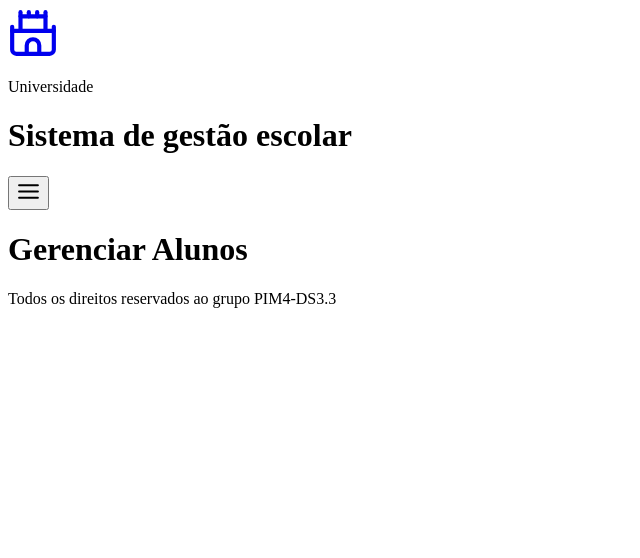
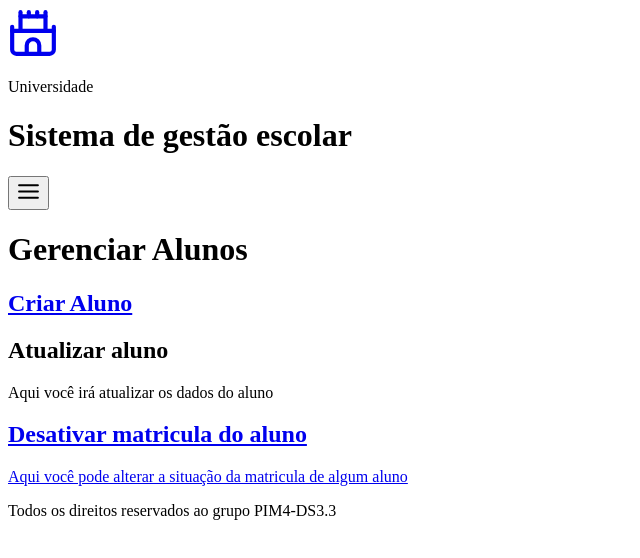
Before and after one commit to W-Wag/pim-4.3, a React (Vite) app in the folder desktop/src/renderer/: page /alunos in a window 1280 px wide. Shown: the top 558 px of the page, without its empty margins (0-640 px from the left). Built offline with nearby package versions, Linux system fonts and the light colour scheme.

Commit message:
Criando os componentes de Aluno e Criar Aluno

```diff
--- a/desktop/src/renderer/src/Aluno.tsx
+++ /dev/null
@@ -1,7 +0,0 @@
-export function Aluno(): JSX.Element {
-  return (
-    <div>
-      <h1>Gerenciar Alunos</h1>
-    </div>
-  )
-}
--- /dev/null
+++ b/desktop/src/renderer/src/Student.tsx
@@ -0,0 +1,39 @@
+import { Link } from 'react-router-dom'
+
+export function Student(): JSX.Element {
+  return (
+    <div className="flex flex-col items-center justify-center space-y-8">
+      <h1 className="text-2xl font-bold py-4">Gerenciar Alunos</h1>
+
+      <div className="flex flex-wrap space-x-2">
+        <div className="w-80 h-32 bg-primary hover:bg-zinc-200 hover:cursor-pointer">
+          <Link to="/alunos/criar">
+            <h2 className="text-xl font-semibold text-primary-foreground text-center py-8">
+              Criar Aluno
+            </h2>
+          </Link>
+        </div>
+
+        <div className="w-80 h-32 bg-primary hover:bg-zinc-200 hover:cursor-pointer">
+          <h2 className="text-xl font-semibold text-primary-foreground text-center py-4">
+            Atualizar aluno
+          </h2>
+          <p className="text-sm font-medium text-primary-foreground text-center leading-relaxed">
+            Aqui você irá atualizar os dados do aluno
+          </p>
+        </div>
+
+        <div className="w-80 h-32 bg-primary hover:bg-zinc-200 hover:cursor-pointer">
+          <Link to="/alunos">
+            <h2 className="text-xl font-semibold text-primary-foreground text-center py-4">
+              Desativar matricula do aluno
+            </h2>
+            <p className="text-sm font-medium text-primary-foreground text-center leading-relaxed">
+              Aqui você pode alterar a situação da matricula de algum aluno
+            </p>
+          </Link>
+        </div>
+      </div>
+    </div>
+  )
+}
--- /dev/null
+++ b/desktop/src/renderer/src/components/CreateStudent.tsx
@@ -0,0 +1,101 @@
+import { zodResolver } from '@hookform/resolvers/zod'
+import * as z from 'zod'
+import {
+  Form,
+  FormControl,
+  FormDescription,
+  FormField,
+  FormItem,
+  FormLabel,
+  FormMessage
+} from './ui/form'
+import { Input } from './ui/input'
+import { useForm } from 'react-hook-form'
+import { Button } from './ui/button'
+import { ReactElement } from 'react'
+import { Link } from 'react-router-dom'
+
+const formSchema = z.object({
+  cpf: z.string().min(11, {
+    message: 'CPF inválido, digite novamente'
+  }),
+  nome: z.string(),
+  dt_nascimento: z.string().regex(/{1-9}-{1-9}-{1-9}{1-9}/, {
+    message: 'Data nascimento deve ser do tipo DD-MM-AA'
+  }),
+  rg: z.string().min(2, {
+    message: 'Password must be at least 2 characters.'
+  }),
+  telefone: z.string().min(2, {
+    message: 'Password must be at least 2 characters.'
+  }),
+  telefone2: z.string().min(2, {
+    message: 'Password must be at least 2 characters.'
+  }),
+  genero: z.string().min(2, {
+    message: 'Password must be at least 2 characters.'
+  })
+})
+
+export function CreateStudent(): JSX.Element {
+  const form = useForm<z.infer<typeof formSchema>>({
+    resolver: zodResolver(formSchema),
+    defaultValues: {
+      cpf: '',
+      nome: '',
+      dt_nascimento: '',
+      rg: '',
+      telefone: '',
+      telefone2: '',
+      genero: ''
+    }
+  })
+
+  function onSubmit(values: z.infer<typeof formSchema>): void {
+    console.log(values)
+  }
+
+  return (
+    <div className="w-full h-full">
+      <h1 className="py-6 text-2xl font-bold text-center">Logue no sistema para utiliza-lo</h1>
+      <Form {...form}>
+        <form
+          onSubmit={form.handleSubmit(onSubmit)}
+          className="h-full py-4 flex flex-col items-center justify-center space-y-4"
+        >
+          <FormField
+            control={form.control}
+            name="cpf"
+            render={({ field }): ReactElement => (
+              <FormItem>
+                <FormLabel>CPF</FormLabel>
+                <FormControl>
+                  <Input className="w-96" placeholder="111-111-111.40" {...field} />
+                </FormControl>
+                <FormDescription>Insira o CPF do aluno</FormDescription>
+                <FormMessage />
+              </FormItem>
+            )}
+          />
+          <FormField
+            control={form.control}
+            name="nome"
+            render={({ field }): ReactElement => (
+              <FormItem>
+                <FormLabel>Nome</FormLabel>
+                <FormControl>
+                  <Input className="w-96" placeholder="Nome" {...field} />
+                </FormControl>
+                <FormDescription>Insira o nome do aluno</FormDescription>
+                <FormMessage />
+              </FormItem>
+            )}
+          />
+          <Button type="submit">
+            <Link to="/home">Confirmar</Link>
+          </Button>
+        </form>
+      </Form>
+    </div>
+  )
+}
--- a/desktop/src/renderer/src/main.tsx
+++ b/desktop/src/renderer/src/main.tsx
@@ -6,7 +6,8 @@ import { BrowserRouter, Route, Routes } from 'react-router-dom'
 import { Header } from './components/header/header'
 import { Home } from './Home'
 import { Footer } from './components/footer/footer'
-import { Aluno } from './Aluno'
+import { Student } from './Student'
+import { CreateStudent } from './components/CreateStudent'
 
 ReactDOM.createRoot(document.getElementById('root') as HTMLElement).render(
   <React.StrictMode>
@@ -15,7 +16,8 @@ ReactDOM.createRoot(document.getElementById('root') as HTMLElement).render(
       <Routes>
         <Route path="/" element={<App />} />
         <Route path="/home" element={<Home />} />
-        <Route path="/alunos" element={<Aluno />} />
+        <Route path="/alunos" element={<Student />} />
+        <Route path="/alunos/criar" element={<CreateStudent />} />
       </Routes>
       <Footer />
     </BrowserRouter>
```
Also changed, not shown: desktop/src/renderer/src/Home.tsx (+12 -8 lines).
